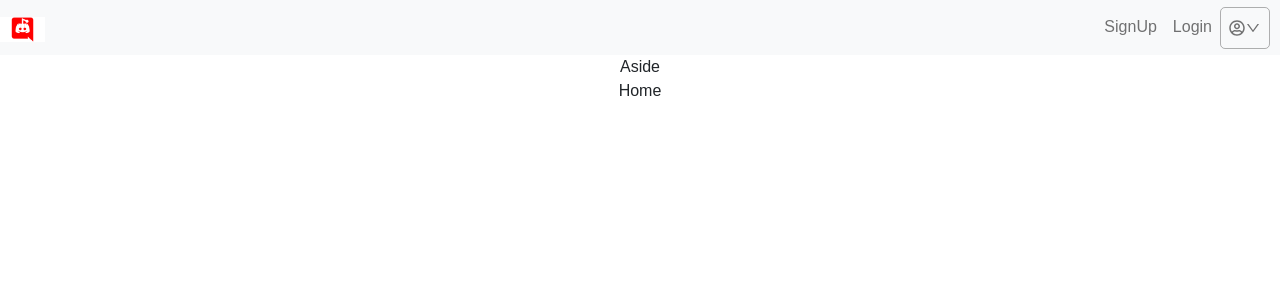
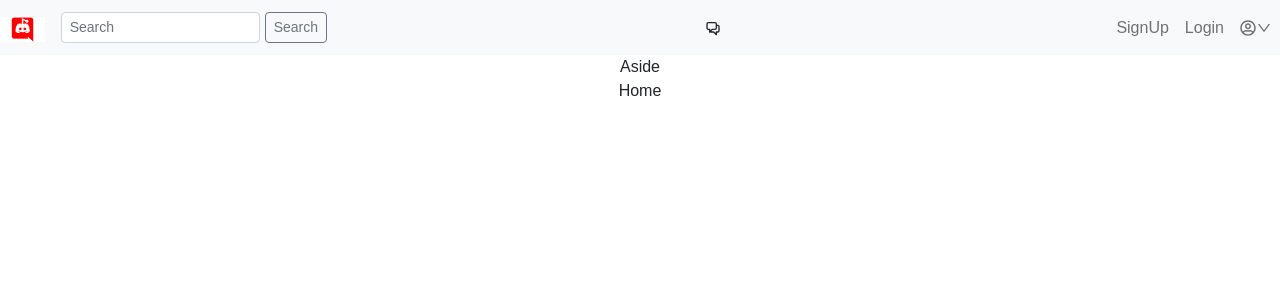
Before and after one commit to SEI-Buffleheads/Breddit-The-Better-Reddit, a React (Create React App) app: page / in a window 1280 px wide. Shown: the top 300 px of the page. Built offline with nearby package versions, Linux system fonts and the light colour scheme.

Commit message:
smaller search bar, dropdown working

```diff
--- a/src/components/Nav/Nav.css
+++ b/src/components/Nav/Nav.css
@@ -1,8 +1,4 @@
 .nav-container {
-  display: flex;
-  flex-direction: row;
-  justify-content: space-between;
-  align-items: center;
   height: 55px;
 }
 
@@ -12,3 +8,29 @@
   border-radius: 5px;
   box-sizing: border-box;
 }
+
+.nav-chat-icon {
+  margin-right: 10px;
+  margin-bottom: 10px;
+  margin-top: 10px;
+}
+
+.dropdownMenu {
+  min-width: 0rem;
+}
+
+.dropdown-toggle::after {
+  display: none !important;
+}
+
+.smaller-input {
+  font-size: 12px;
+  padding: 2px 5px;
+  margin-right: 5px;
+}
+
+.d-flex, .search-button {
+  height: 10px;
+  align-items: center;
+  font-size: 5px;
+}
--- a/src/components/Nav/NavBar.jsx
+++ b/src/components/Nav/NavBar.jsx
@@ -1,46 +1,86 @@
 import React from "react";
-import {Navbar, Nav} from "react-bootstrap";
+import {Navbar, Nav, NavDropdown, Form, Button, Container} from "react-bootstrap";
 import {LinkContainer} from "react-router-bootstrap";
 import {FaRegUserCircle} from "react-icons/fa";
 import {AiOutlineDown} from "react-icons/ai";
+import {HiOutlineChatAlt2} from "react-icons/hi";
 import logo from "../../assets/logos/reddisc.png";
 import "./Nav.css";
 import "bootstrap/dist/css/bootstrap.css";
 
-function NavBar() {
-
+function NavBar({setToggleChat}) {
+  // pass toggle to chat icon onClick
   return (
-    <Navbar bg="light" expand="md" className="nav-container">
+    <Navbar bg="light" expand="md" className="nav-container" sticky="top">
       <LinkContainer to="/">
         <Navbar.Brand>
-          <img
-            src={logo}
-            alt="that logo boiii"
-            style={{height: 25}}
-          />
+          <img src={logo} alt="that logo boiii" style={{height: 25}} />
         </Navbar.Brand>
       </LinkContainer>
 
       <Navbar.Toggle aria-controls="basic-navbar-nav" />
 
       <Navbar.Collapse id="basic-navbar-nav">
+        {/* <Navbar.Text>
+          Signed in as: <a href="/login">Almost</a>
+        </Navbar.Text> */}
+
+        <Form className="d-flex">
+          <Form.Control
+            type="search"
+            placeholder="Search"
+            className="smaller-input"
+            aria-label="Search"
+            size="sm"
+          />
+          {" "}
+          <Button variant="outline-secondary" size="sm">Search</Button>
+        </Form>
+      </Navbar.Collapse>
+
+      <HiOutlineChatAlt2 className="nav-chat-icon ms-auto" onClick={setToggleChat} />
+
+      <Navbar.Collapse id="basic-navbar-nav">
+        {/* <Container fluid> */}
         <Nav className="ms-auto">
           <LinkContainer to="/signup">
             <Nav.Link>SignUp</Nav.Link>
           </LinkContainer>
-
           <LinkContainer to="/login">
             <Nav.Link>Login</Nav.Link>
           </LinkContainer>
 
-          <LinkContainer to="/about">
-            <Nav.Link className="nav-about">
-              <FaRegUserCircle className="nav-icon"/>
-              <AiOutlineDown className="nav-icon"/>
-            </Nav.Link>
-          </LinkContainer>
+          <NavDropdown
+            title={
+              <div>
+                <FaRegUserCircle className="nav-icon" />
+                <AiOutlineDown className="nav-icon" />
+              </div>
+            }
+            id="basic-nav-dropdown"
+            size="sm"
+            align={{lg: "start"}}
+            className="dropDownMenu dropdown-menu-end"
+          >
+            <NavDropdown.Item as="button">Dark Mode</NavDropdown.Item>
+            <NavDropdown.Item as="button">Settings</NavDropdown.Item>
+            <NavDropdown.Divider />
 
+            <NavDropdown.Item as="button">
+              {" "}
+              <LinkContainer to="/login">
+                <Nav.Link>Login</Nav.Link>
+              </LinkContainer>
+            </NavDropdown.Item>
+            <NavDropdown.Item as="button">
+              {" "}
+              <LinkContainer to="/signup">
+                <Nav.Link>Signup</Nav.Link>
+              </LinkContainer>
+            </NavDropdown.Item>
+          </NavDropdown>
         </Nav>
+        {/* </Container> */}
       </Navbar.Collapse>
     </Navbar>
   );
```
